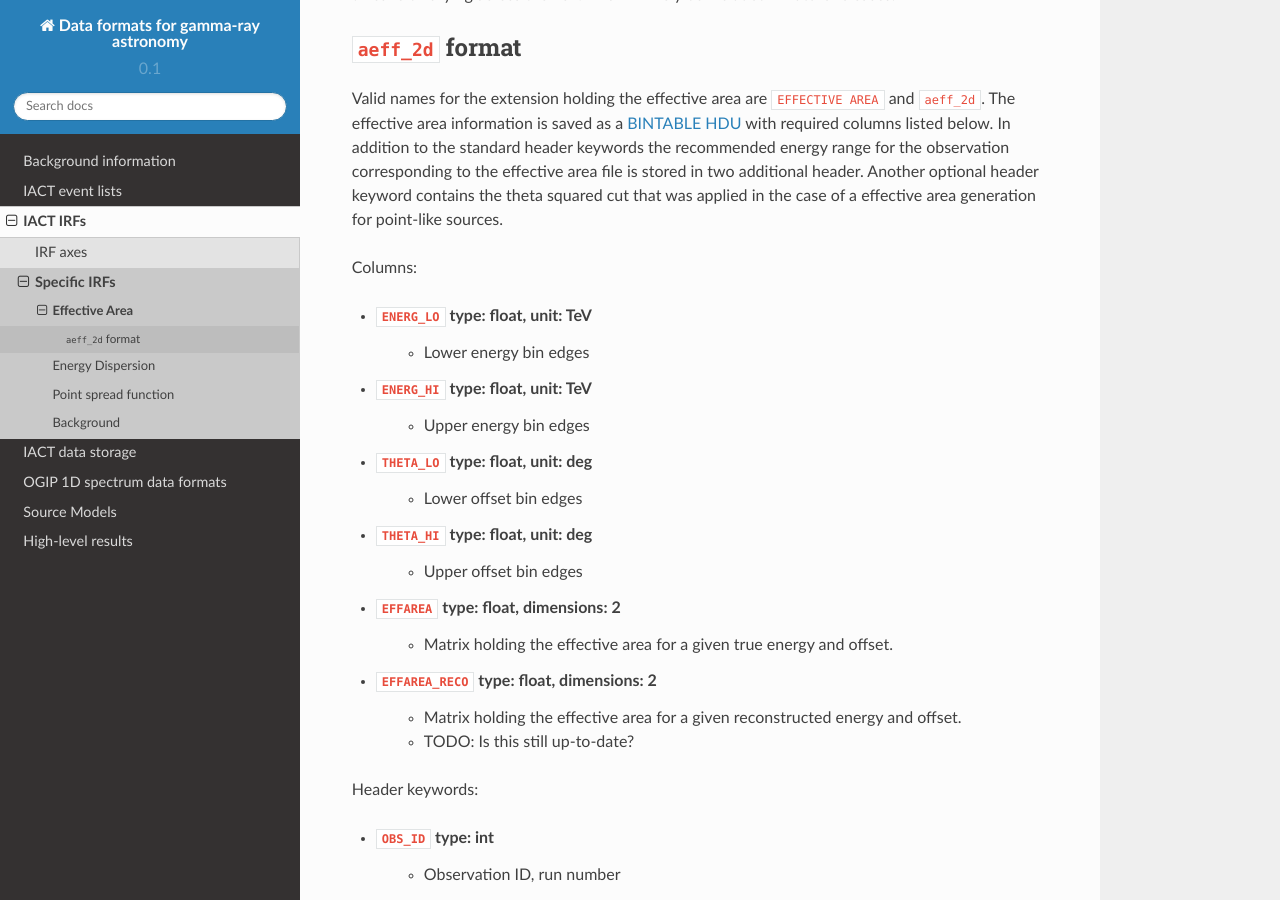
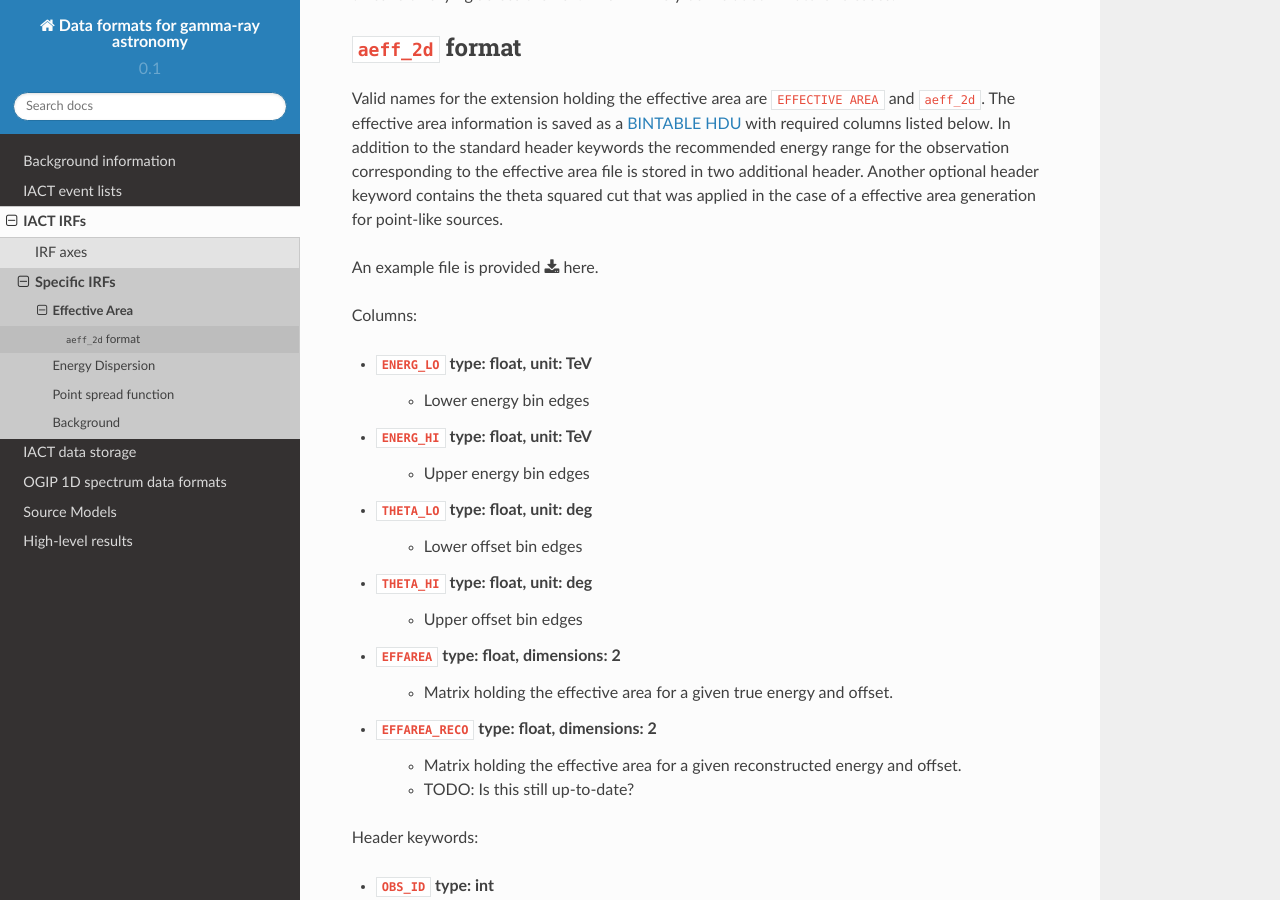
Before and after one commit to open-gamma-ray-astro/gamma-astro-data-formats, a Sphinx documentation site: the page built from source/irfs/effective_area/index.rst, in a window 1280 px wide and 900 px high, scrolled down 345 px. Built offline with Sphinx 7.4.7 and the Read the Docs theme 2.0.0, drawn with Linux system fonts in a browser that asks for light colours.

Commit message:
make example file downloadable

```diff
--- a/source/irfs/effective_area/index.rst
+++ b/source/irfs/effective_area/index.rst
@@ -29,6 +29,8 @@ corresponding to the effective area file is stored in two additional header.
 Another optional header keyword contains the theta squared cut that was applied
 in the case of a effective area generation for point-like sources.
 
+An example file is provided  :download:`here <./aeff_2d_example.fits>`.
+
 Columns:
 
 * ``ENERG_LO`` type: float, unit: TeV
```
